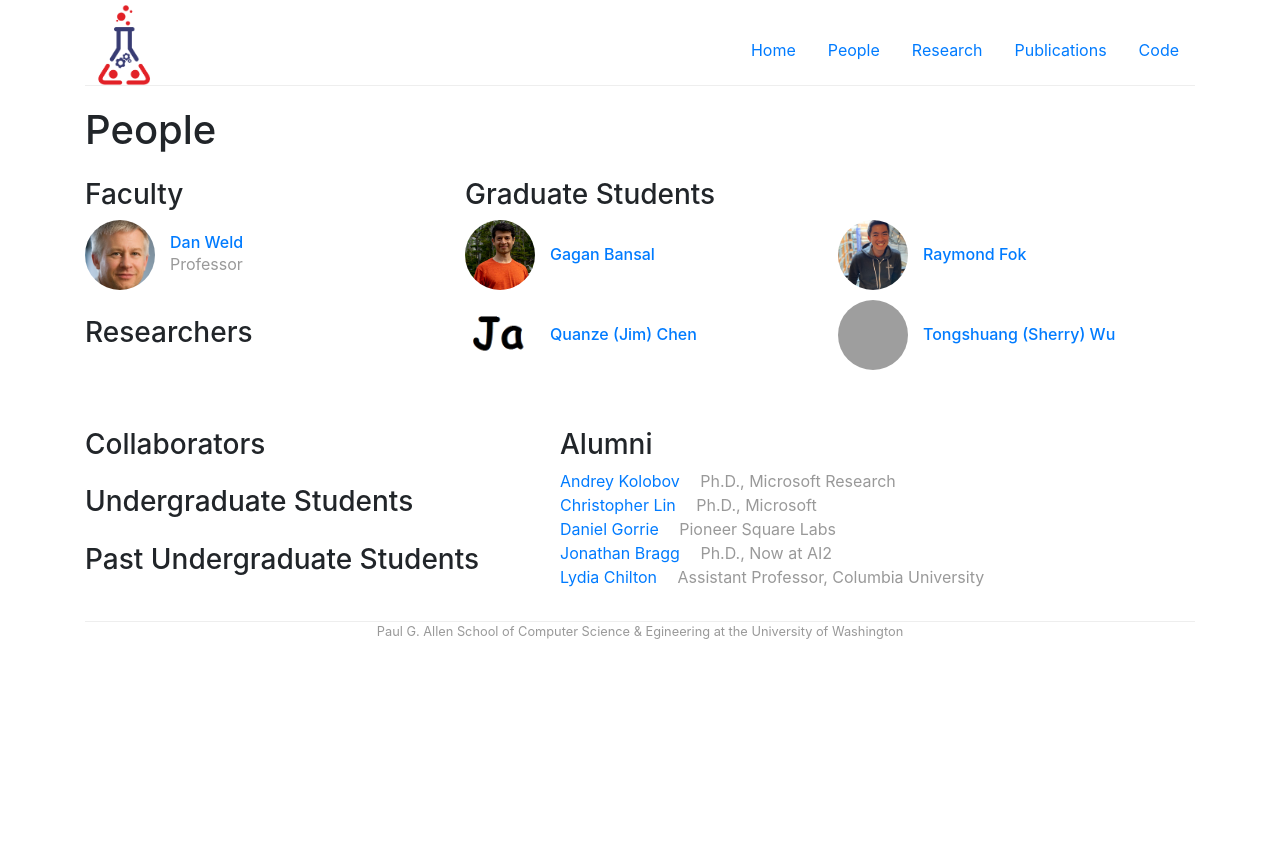
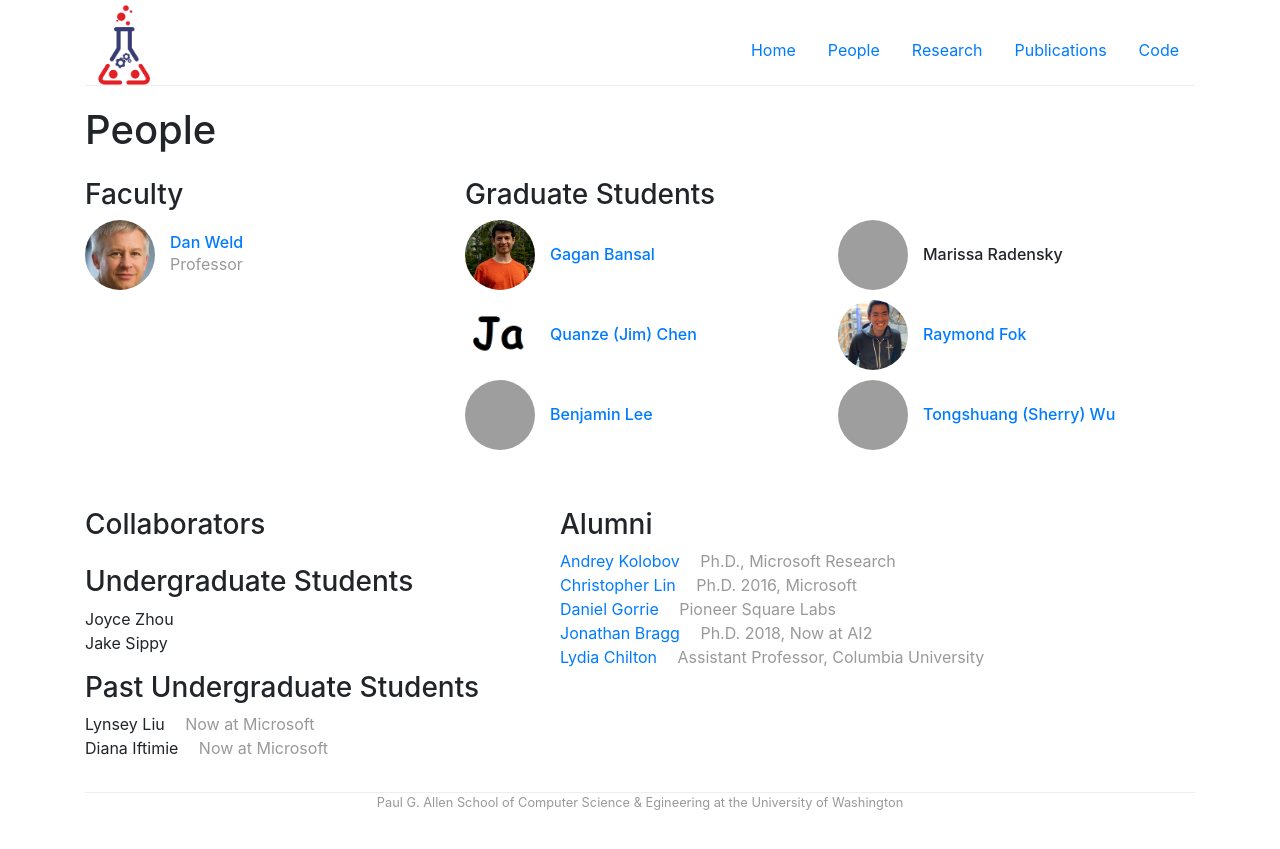
Before and after one commit to uw-hai/uw-hai.github.io, a Jekyll site: the page built from people.html, in a window 1280 px wide. Shown: the top 849 px of the page. Built offline with Jekyll 4.4.1, drawn with Linux system fonts in a browser that asks for light colours; grey boxes are pictures that could not be loaded.

Commit message:
Add people

```diff
--- a/_config.yml
+++ b/_config.yml
@@ -16,8 +16,8 @@ roles:
   # Restore me when we add some staff
   # - key: staff
   #   name: Staff
-  - key: postdoc
-    name: Researchers
+  #- key: postdoc
+    #name: Researchers
   - key: grad
     name: Graduate Students
   - key: ugrad
--- a/_data/people.yml
+++ b/_data/people.yml
@@ -15,7 +15,6 @@ danw:
 # Grads
 # Alphabetical order
 
-
 bansalg:
     display_name: "Gagan Bansal"
     webpage: "https://homes.cs.washington.edu/~bansalg/"
@@ -30,6 +29,18 @@ cqz:
     role: grad
     image: /img/people/cqz.png
 
+lee:
+    display_name: "Benjamin Lee"
+    webpage: "https://www.bcglee.com"
+    role: grad
+    image: /img/people/lee.png
+
+radensky:
+    display_name: "Marissa Radensky"
+    webpage:
+    role: grad
+    image: /img/people/radensky.jpg
+
 rayfok:
     display_name: "Raymond Fok"
     webpage: "https://rayfok.github.io/"
@@ -42,6 +53,16 @@ wtshuang:
     webpage: "https://homes.cs.washington.edu/~wtshuang/"
     role: grad
     image: /img/people/wtshuang.png
+
+zhou:
+    display_name: "Joyce Zhou"
+    role: ugrad
+    image: /img/people/zhou.jpg
+
+sippy:
+    display_name: "Jake Sippy"
+    role: ugrad
+    image: /img/people/sippy.jpg
 
 
 # Alums
@@ -59,7 +80,7 @@ chrislin:
     webpage: "https://www.jonathanbragg.com/"
     role: alum
     image: /img/people/chrislin.jpg
-    bio: "Ph.D., Microsoft"
+    bio: "Ph.D. 2016, Microsoft"
 
 dgorrie:
     display_name: "Daniel Gorrie"
@@ -73,7 +94,7 @@ jbragg:
     webpage: "https://homes.cs.washington.edu/~haichen/"
     role: alum
     image: /img/people/jbragg.jpg
-    bio: "Ph.D., Now at AI2"
+    bio: "Ph.D. 2018, Now at AI2"
 
 hmslydia:
     display_name: "Lydia Chilton"
@@ -88,3 +109,12 @@ hmslydia:
 
 # Undergrad Alums
 # Alphabetical order
+lynsey:
+    display_name: "Lynsey Liu"
+    role: ugrad-alum
+    bio: "Now at Microsoft"
+
+iftime:
+    display_name: "Diana Iftimie"
+    role: ugrad-alum
+    bio: "Now at Microsoft"
```
